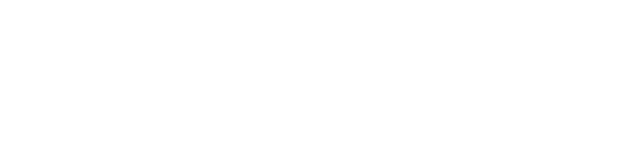
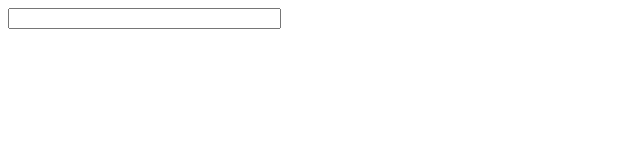
Before and after one commit to Arkreuz/HomePage, a plain HTML site: page index.html in a window 1280 px wide. Shown: the whole page, without its empty margins (0-640 px from the left). Drawn offline with Linux system fonts and the light colour scheme.

Commit message:
110218A Google Search Bar

```diff
--- a/index.html
+++ b/index.html
@@ -8,7 +8,10 @@
 <span class="flexbox">
 <span id="market"></span>
 <span id="subreddits"></span>
-<span id="searchbar"></span>
+<span id="searchbar">
+<form method="get" action="https://www.google.com/search">
+<input type="text" name="q" size="31" value="">
+</form></span>
 <span id="favorites"></span>
 
 </span>
```
